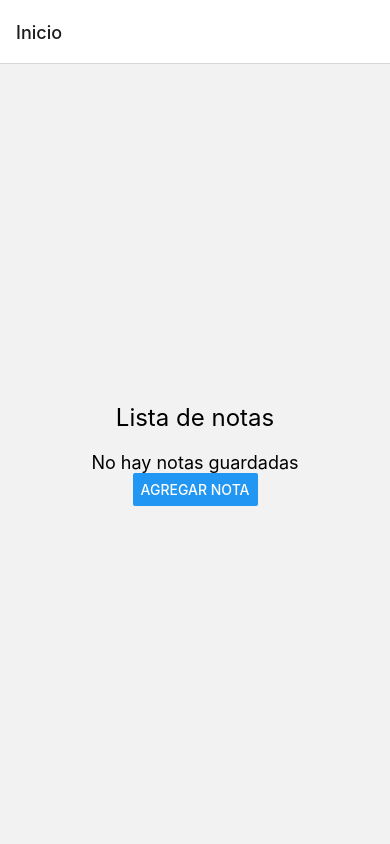
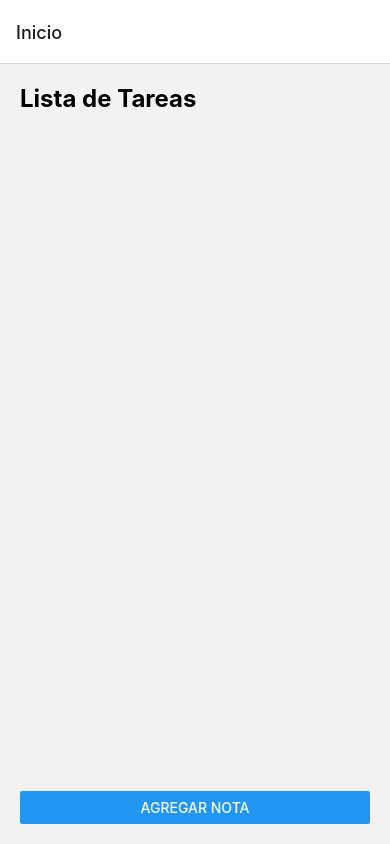
Before and after one commit to Zentenoo/examenMovil, a React Native app in the folder examen/: screen / in a window 390 px wide. Built offline with nearby package versions, Linux system fonts and the light colour scheme.

Commit message:
Update InicioScreen.js

```diff
--- a/examen/screens/InicioScreen.js
+++ b/examen/screens/InicioScreen.js
@@ -1,32 +1,71 @@
 import React, { useState, useEffect } from 'react';
-import { View, Text, Button } from 'react-native';
+import { View, Text, StyleSheet, FlatList,Button } from 'react-native';
 
-export function InicioScreen({ navigation }) {
+export function InicioScreen ({ navigation, route }){
   const [notes, setNotes] = useState([]);
 
   useEffect(() => {
-    const unsubscribe = navigation.addListener('focus', () => {
-      const notesFromStorage = JSON.parse(localStorage.getItem('notes') || '[]');
-  setNotes(notesFromStorage);
-    },[]);
+    const getNotes = async () => {
+      const notesFromStorage = JSON.parse(
+        localStorage.getItem('notes') || '[]'
+      );
+      setNotes(notesFromStorage);
+    };
 
-    return unsubscribe;
-  }, [navigation]);
+    getNotes();
+  }, []);
+
+  useEffect(() => {
+    if (route.params?.setNotes) {
+      const updatedNotes = JSON.parse(localStorage.getItem('notes') || '[]');
+      setNotes(updatedNotes);
+      route.params.setNotes(updatedNotes);
+    }
+  }, [route.params?.setNotes]);
 
   return (
-    <View style={{ flex: 1, alignItems: 'center', justifyContent: 'center' }}>
-      <Text style={{ fontSize: 24, marginBottom: 20 }}>Lista de notas</Text>
-      {notes.length > 0 ? (
-        notes.map((note, index) => (
-          <View key={index} style={{ marginBottom: 10 }}>
-            <Text style={{ fontSize: 18, fontWeight: 'bold' }}>{note.title}</Text>
-            <Text style={{ fontSize: 16 }}>{note.content}</Text>
+    <View style={styles.container}>
+      <Text style={styles.title}>Lista de Tareas</Text>
+      <FlatList
+        data={notes}
+        keyExtractor={(note) => note.id}
+        renderItem={({ item }) => (
+          <View style={styles.note}>
+            <Text style={styles.noteTitle}>{item.title}</Text>
+            <Text style={styles.noteContent}>{item.content}</Text>
+            <Text style={styles.noteDate}>{item.date}</Text>
           </View>
-        ))
-      ) : (
-        <Text style={{ fontSize: 18 }}>No hay notas guardadas</Text>
-      )}
+        )}
+      />
       <Button title="Agregar nota" onPress={() => navigation.navigate('Tareas', { setNotes })} />
     </View>
   );
-}
+};
+
+const styles = StyleSheet.create({
+  container: {
+    flex: 1,
+    padding: 20,
+  },
+  title: {
+    fontSize: 24,
+    fontWeight: 'bold',
+    marginBottom: 20,
+  },
+  note: {
+    marginBottom: 20,
+  },
+  noteTitle: {
+    fontSize: 18,
+    fontWeight: 'bold',
+  },
+  noteContent: {
+    fontSize: 16,
+    marginTop: 5,
+    marginBottom: 5,
+  },
+  noteDate: {
+    fontSize: 14,
+    color: '#666',
+  },
+});
```
